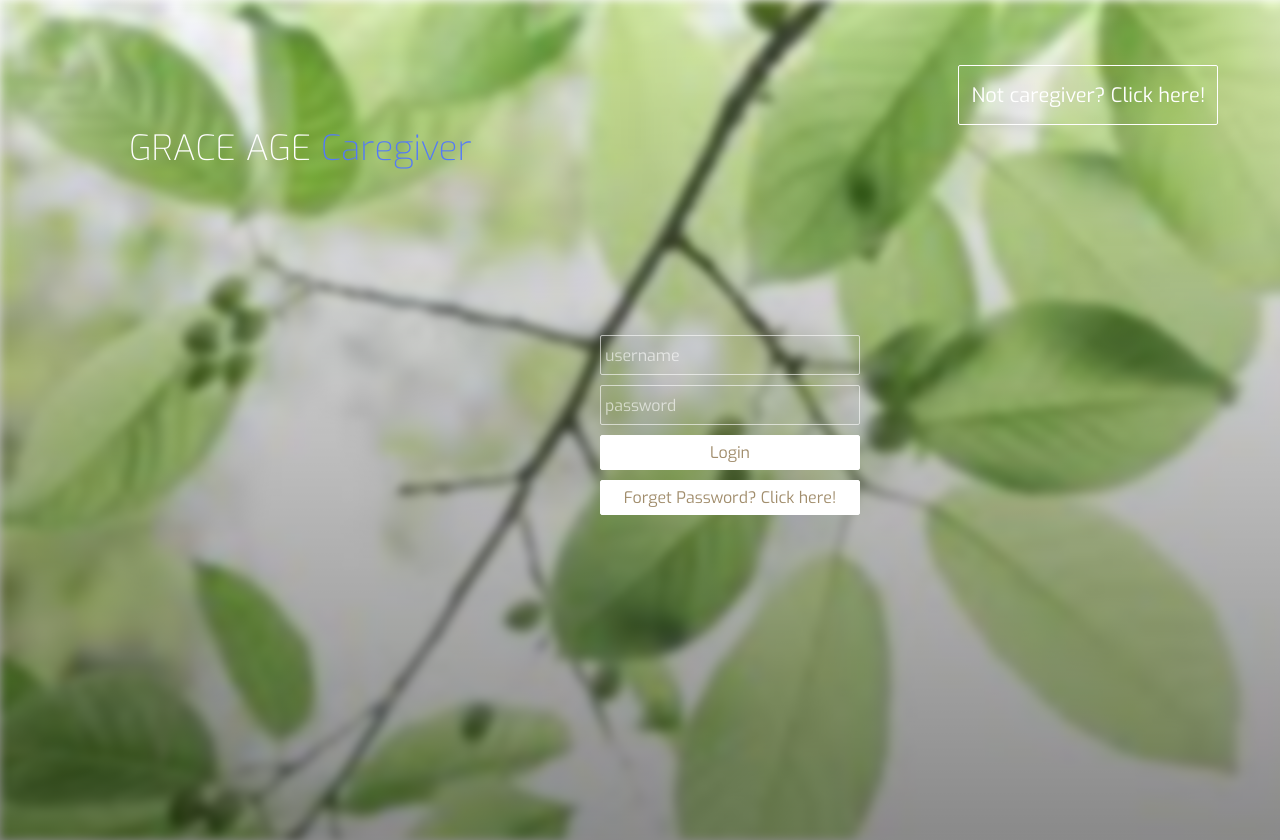
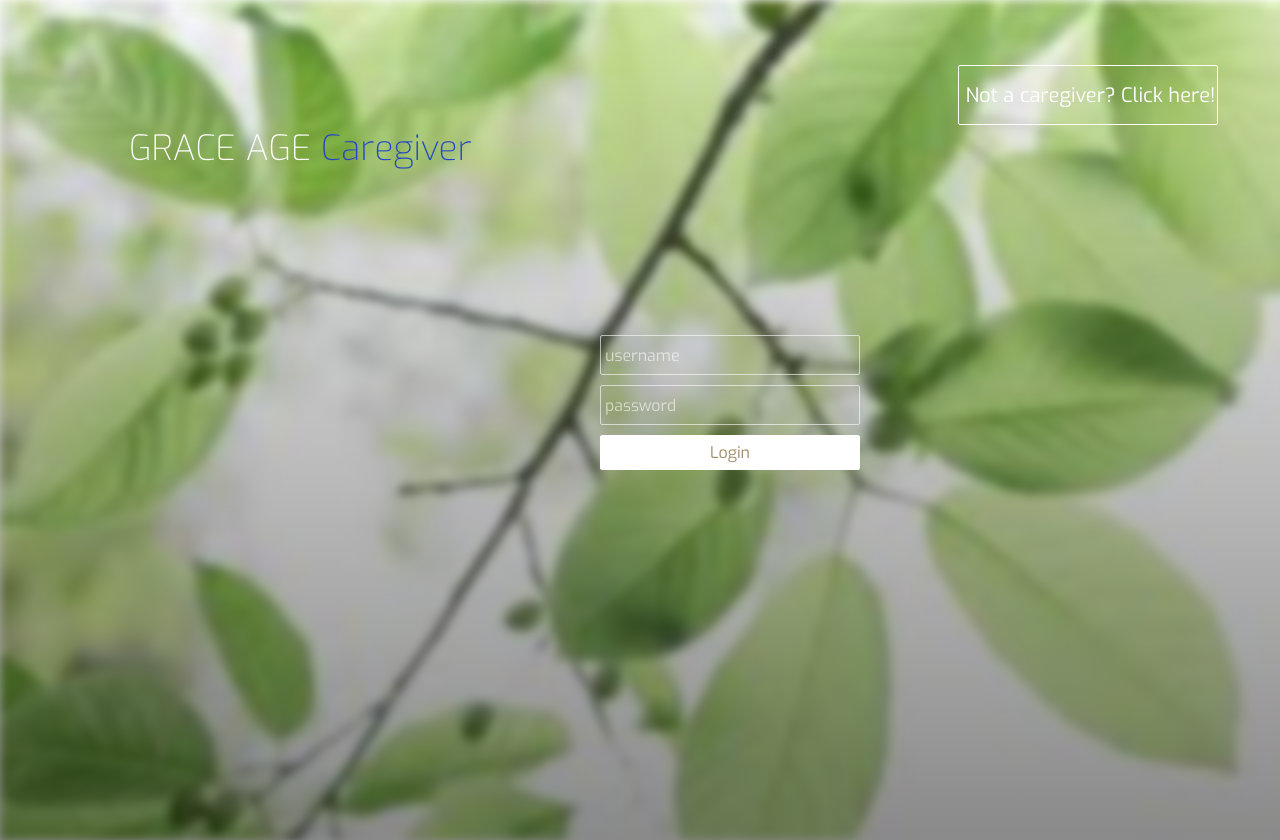
Before and after one commit to tengzhang94/edouard_remy_webapp, a CodeIgniter app: page /a17_webapps04/index.php/caregivercontroller/login in a window 1280 px wide. Run offline with CodeIgniter, Linux system fonts and the light colour scheme.

Commit message:
small changes to login page (by Dries): removed forgot password button (for now) made 'Caregiver' text darker fixed typo's

```diff
--- a/webDemo2/application/controllers/caregiverController.php
+++ b/webDemo2/application/controllers/caregiverController.php
@@ -46,7 +46,7 @@ class caregiverController extends CI_Controller {
 
 
               $this->load->model('Event_model');
-              $result=$this->Event_model->getEvents_login($username,$password);
+              $result=$this->Event_model->login($username,$password);
 
 
             $this->load->view('testpage');
--- a/webDemo2/application/models/Event_model.php
+++ b/webDemo2/application/models/Event_model.php
@@ -10,7 +10,7 @@ class Event_model extends CI_Model {
         return $query->result();
     }
 
-    public function getEvents_login($firstName,$password) {
+    public function login($firstName,$password) {
         $query = $this->db->query("select * from Caregiver where firstName='$firstName' And  password= '$password'");
         return $query->result();
     }
--- a/webDemo2/application/views/login.php
+++ b/webDemo2/application/views/login.php
@@ -24,12 +24,11 @@ and open the template in the editor.
                     <input type="text" placeholder="username" name="user"><br>
                     <input type="password" placeholder="password" name="password"><br>
                     <input type="submit" value="Login">
-                    <input type="submit" value="Forget Password? Click here!">
 		</div>
             </form>
         </div>
             <div class="jump">
-                <input type="submit" value="Not caregiver? Click here!">
+                <input type="submit" value="Not a caregiver? Click here!">
             </div>
         </main>
     </body>
--- a/webDemo2/assets/css/style.css
+++ b/webDemo2/assets/css/style.css
@@ -68,7 +68,7 @@ main{
 }
 
 .header div span{
-	color: #5379fa !important;
+	color: #2347c4;
 }
 .footer{
 	position: absolute;
```
